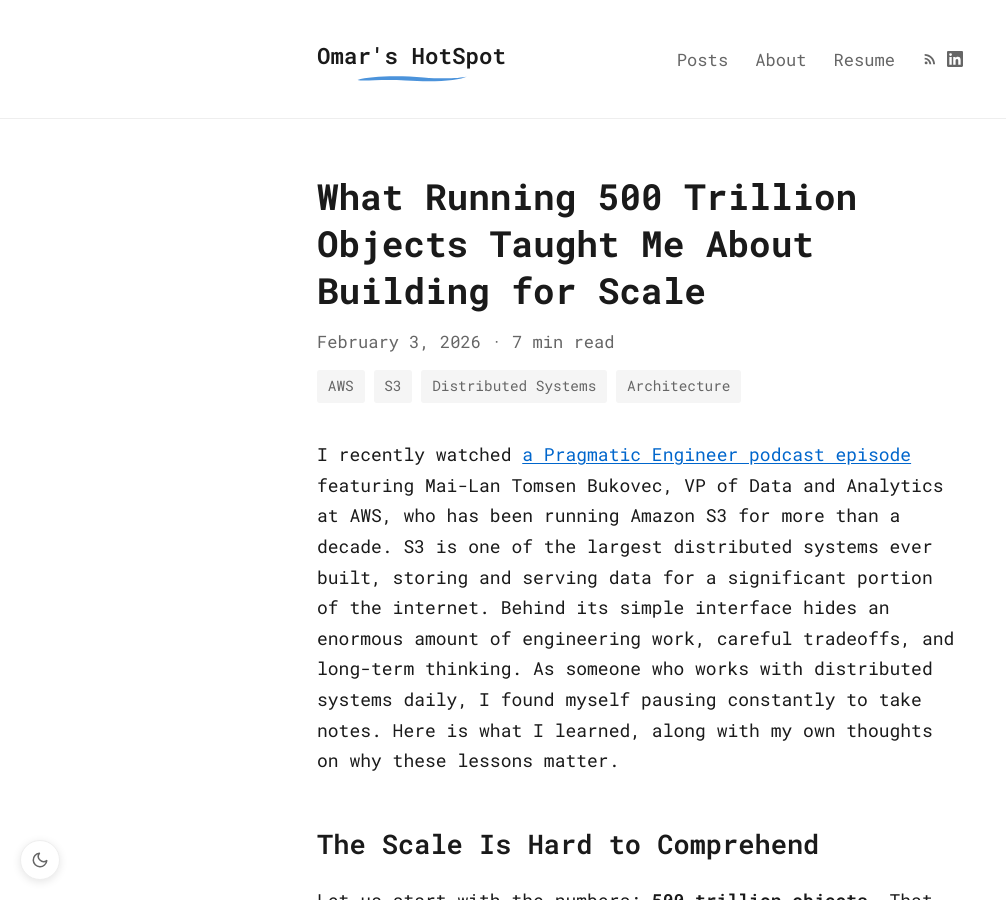
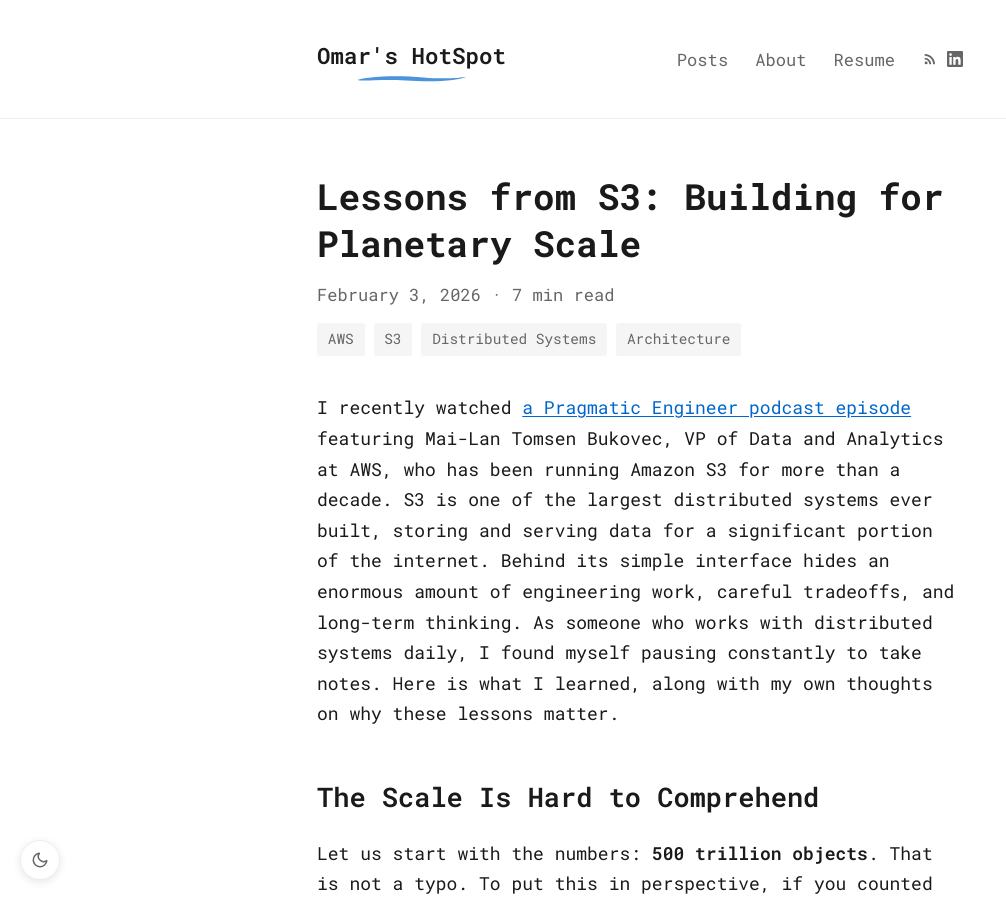
Before and after one commit to elmiomar/elmiomar.github.io, a Jekyll site: the page built from _posts/2026-02-03-aws-s3-scale-lessons.md, in a window 1280 px wide and 900 px high. Shown: the whole window, without its empty margins (0-1006 px from the left). Built offline with Jekyll 4.4.1, drawn with Linux system fonts in a browser that asks for light colours; comment, search, counter and statistics services are not loaded.

Commit message:
Update S3 post title

```diff
--- a/_posts/2026-02-03-aws-s3-scale-lessons.md
+++ b/_posts/2026-02-03-aws-s3-scale-lessons.md
@@ -1,9 +1,8 @@
 ---
 layout:     minimal-post
-title:      What Running 500 Trillion Objects Taught Me About Building for Scale
+title:      "Lessons from S3: Building for Planetary Scale"
 date:       2026-02-03 00:30:00
 summary:    Notes and takeaways from AWS's talk on how S3 handles planetary scale storage, and what we can learn from it.
-thumbnail:  /images/s3-cloud.jpg
 categories:
  - Technology
  - Cloud
```
